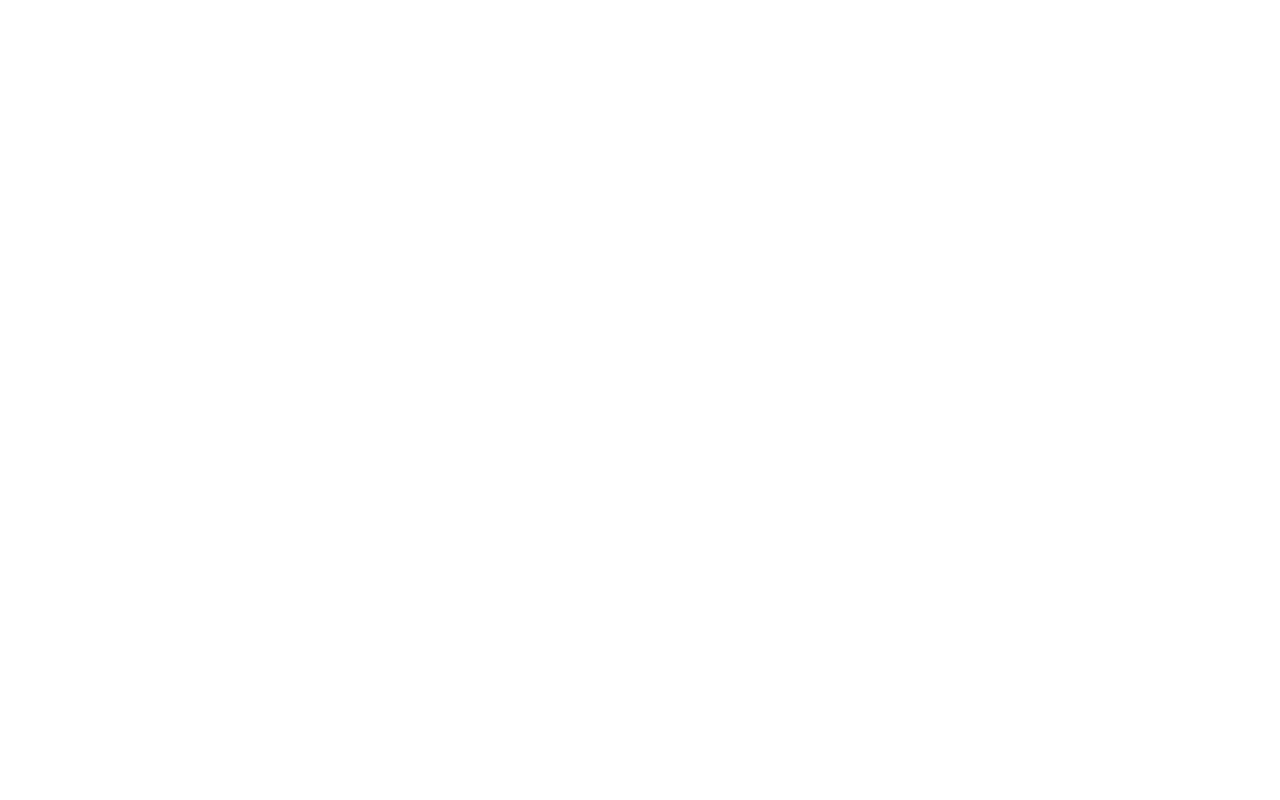
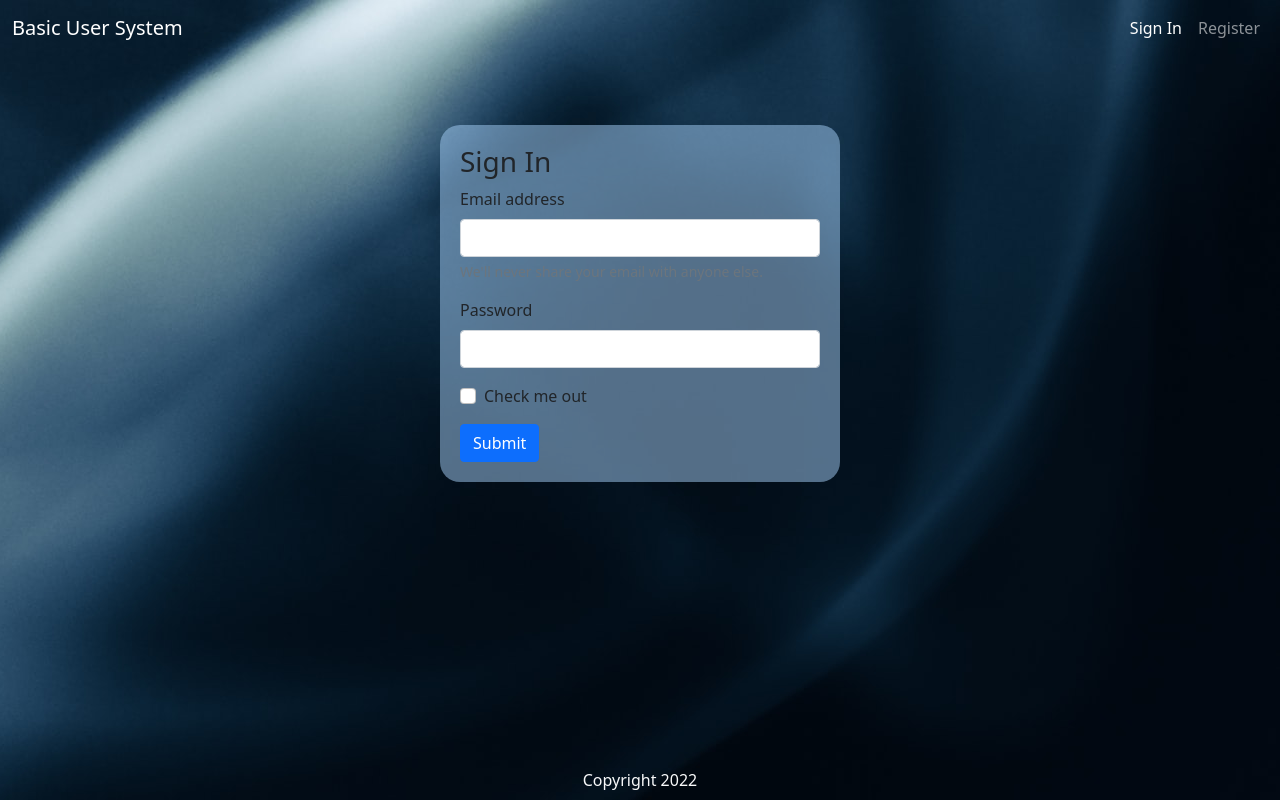
Before and after one commit to frances-joffany-navarro/nodejs-basic-user-system, a website: page frontend/index.html in a window 1280 px wide. Drawn offline with nearby package versions, Linux system fonts and the light colour scheme.

Commit message:
sign in page design

```diff
--- a/app.js
+++ b/app.js
@@ -3,7 +3,6 @@ const app = express()
 const morgan = require("morgan")
 
 app.use(morgan('tiny'))
-
 app.use(express.static('./frontend'))
 
 
--- /dev/null
+++ b/frontend/assets/style.css
@@ -0,0 +1,17 @@
+body {
+  background-image: url(./marek-piwnicki-zhtoz3osZVY-unsplash.jpg);
+  background-position: top right;
+}
+
+main {
+  max-width: 400px;
+  margin: auto;
+  background-color: rgba(166, 208, 248, 0.5);
+  padding: 20px;
+  border-radius: 20px;
+  margin-top: 125px;
+}
+
+footer {
+  max-height: 100px;
+}
--- a/frontend/index.html
+++ b/frontend/index.html
@@ -1,12 +1,71 @@
 <!DOCTYPE html>
 <html lang="en">
+
 <head>
   <meta charset="UTF-8">
   <meta http-equiv="X-UA-Compatible" content="IE=edge">
   <meta name="viewport" content="width=device-width, initial-scale=1.0">
-  <title>Welcome</title>
+
+  <link href="https://cdn.jsdelivr.net/npm/bootstrap@5.1.3/dist/css/bootstrap.min.css" rel="stylesheet"
+    integrity="sha384-1BmE4kWBq78iYhFldvKuhfTAU6auU8tT94WrHftjDbrCEXSU1oBoqyl2QvZ6jIW3" crossorigin="anonymous">
+  <link rel="stylesheet" href="./assets/style.css">
+
+  <title>Basic User System</title>
 </head>
+
 <body>
+  <div class="container-fluid">
+    <header>
+      <nav class="navbar navbar-expand-lg navbar-dark bg-transparent fixed-top">
+        <div class="container-fluid">
+          <a class="navbar-brand" href="#">Basic User System</a>
+          <button class="navbar-toggler" type="button" data-bs-toggle="collapse"
+            data-bs-target="#navbarSupportedContent" aria-controls="navbarSupportedContent" aria-expanded="false"
+            aria-label="Toggle navigation">
+            <span class="navbar-toggler-icon"></span>
+          </button>
+          <div class="collapse navbar-collapse" id="navbarSupportedContent">
+            <ul class="navbar-nav ms-auto mb-2 mb-lg-0 ">
+              <li class="nav-item">
+                <a class="nav-link active" href="#">Sign In</a>
+              </li>
+              <li class="nav-item">
+                <a class="nav-link" href="#">Register</a>
+              </li>
+            </ul>
+          </div>
+        </div>
+      </nav>
+    </header>
+    <main>
+      <h3>Sign In</h3>
+      <form>
+        <div class="mb-3">
+          <label for="exampleInputEmail1" class="form-label">Email address</label>
+          <input type="email" class="form-control" id="exampleInputEmail1" aria-describedby="emailHelp">
+          <div id="emailHelp" class="form-text">We'll never share your email with anyone else.</div>
+        </div>
+        <div class="mb-3">
+          <label for="exampleInputPassword1" class="form-label">Password</label>
+          <input type="password" class="form-control" id="exampleInputPassword1">
+        </div>
+        <div class="mb-3 form-check">
+          <input type="checkbox" class="form-check-input" id="exampleCheck1">
+          <label class="form-check-label" for="exampleCheck1">Check me out</label>
+        </div>
+        <button type="submit" class="btn btn-primary">Submit</button>
+      </form>
+    </main>
+    <footer class="fixed-bottom bg-transparent text-light text-center my-2">
+      Copyright 2022
+    </footer>
+  </div>
 
+
+
+  <script src="https://cdn.jsdelivr.net/npm/bootstrap@5.1.3/dist/js/bootstrap.min.js"
+    integrity="sha384-QJHtvGhmr9XOIpI6YVutG+2QOK9T+ZnN4kzFN1RtK3zEFEIsxhlmWl5/YESvpZ13"
+    crossorigin="anonymous"></script>
 </body>
+
 </html>
```
Also changed, not shown: frontend/assets/marek-piwnicki-zhtoz3osZVY-unsplash.jpg (added), 1 other file.
